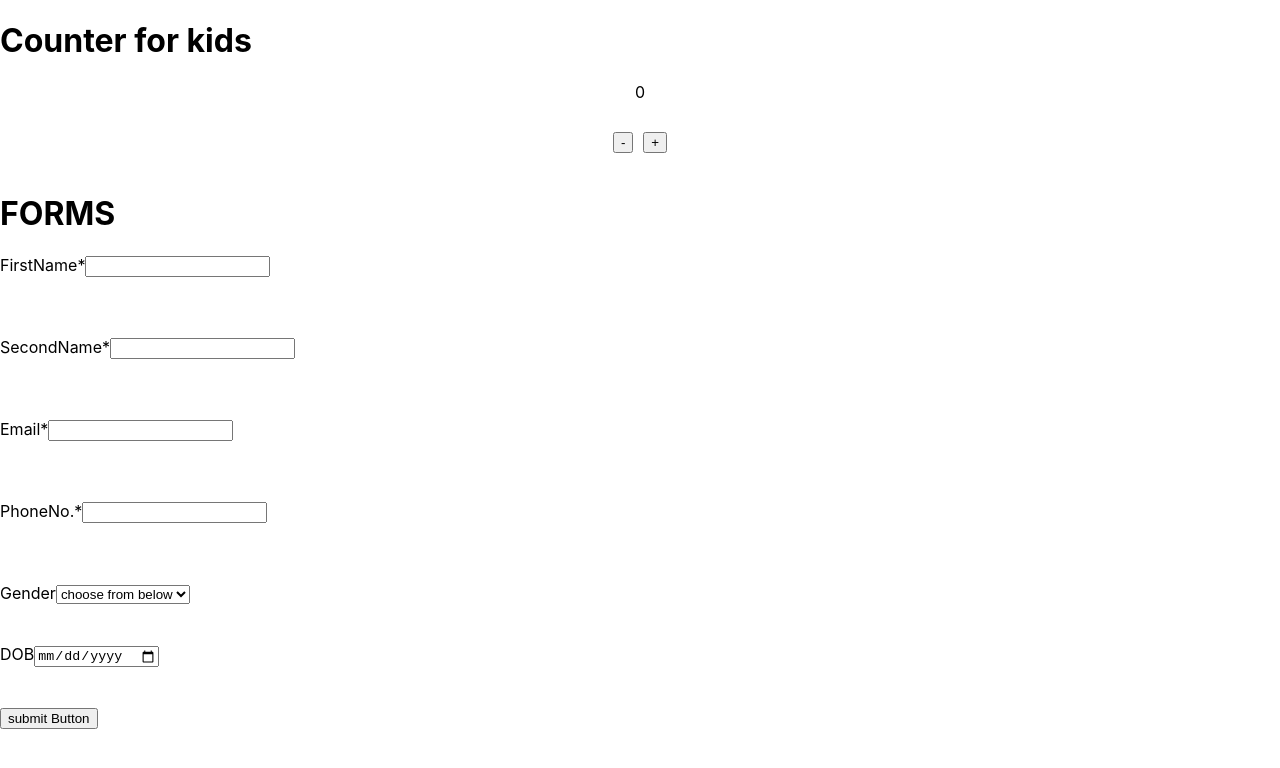
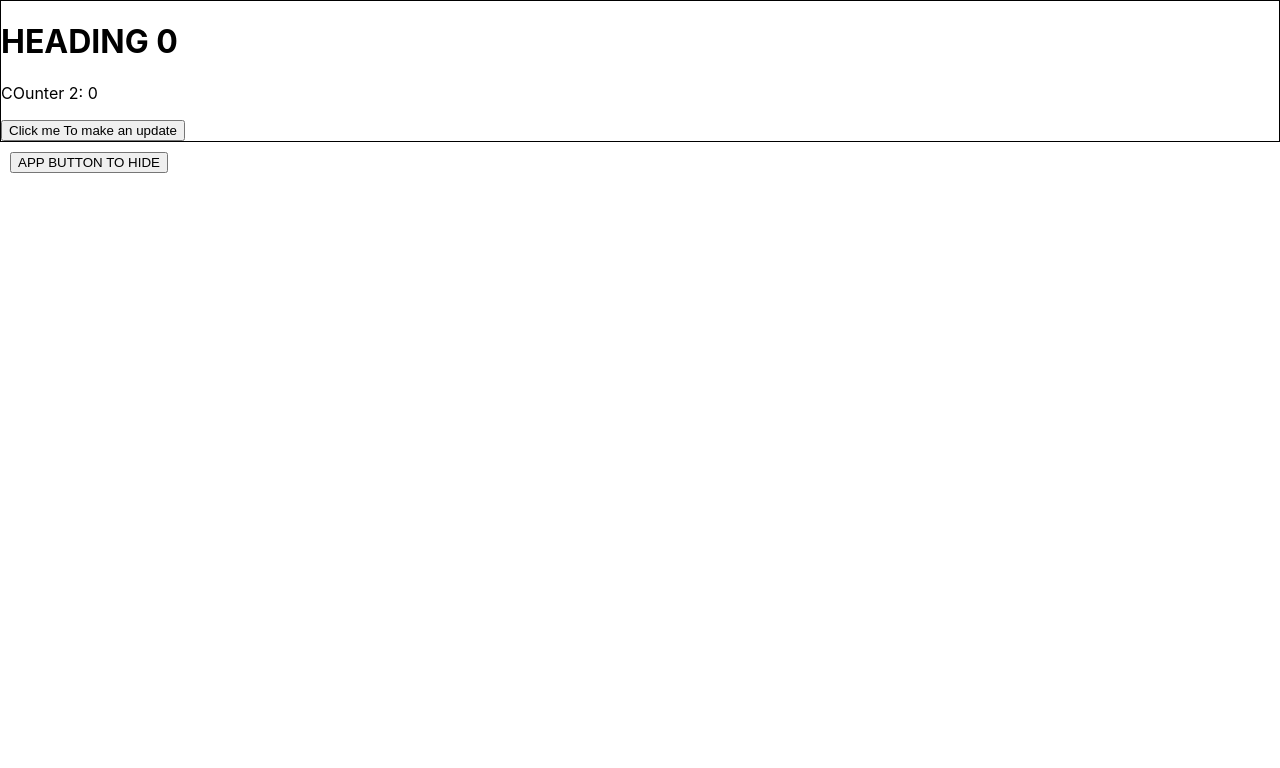
Before and after one commit to thakurutkarsh22/newton-react-fsd-july-2023, a React (Create React App) app: page / in a window 1280 px wide. Shown: the top 768 px of the page. Built offline with nearby package versions, Linux system fonts and the light colour scheme.

Commit message:
a[p lifeCycle and Intro to useEffect

```diff
--- /dev/null
+++ b/src/6.LifeCycleOfComponent/1.FunctionalComponent/LifeCycleOfFunctionalComponent.js
@@ -0,0 +1,69 @@
+import { useEffect, useState } from "react";
+
+function LifeCycleOfFunctionalComponent() {
+  const [greeting, setGreeting] = useState("Hello world");
+  const [phase, setPhase] = useState("MOUNTING");
+
+  console.log("RENDER !! || " + phase);
+
+  //   --------***** BAD API CALL ****-------
+
+  // One thing we have Established is tha this API call should happen after the UI is SHOWN.
+  //   FOR THAT WE CANT PUT THE API CALL after the Return keyword.
+
+  //   function apiCall() {
+  //     //    --- REAL API CALL  -----
+  //     // fetch("ggole") // 5sec 100ms
+  //     console.log("API CALLE IS WORKING ");
+
+  //     // ----  MOCKING THE API
+  //     for (let i = 0; i < 3000000000; i++) {}
+  //     console.log("API CALLE IS FINSISHED ");
+  //   }
+
+  //   apiCall();
+
+  //   -------- **** **** ------------
+
+  //   *********n --------- HERS THE SOLUTION TO ABOVE PROBLEM *********** ---------
+
+  //   useEffect is the GURANTEE that ir will work After the UI is shown (return has worked)
+
+  useEffect(() => {
+    function apiCall() {
+      console.log("USE EFFECT:: API CALLE IS WORKING ");
+      for (let i = 0; i < 6000000000; i++) {}
+      console.log("USE EFFECT:: API CALLE IS FINSISHED ");
+    }
+    apiCall();
+  });
+
+  console.log("UI IS ABOUT TO BE SHOWN");
+
+  return (
+    <div style={{ border: "1px solid black" }}>
+      <h1>{greeting}</h1>
+
+      <button
+        onClick={() => {
+          console.log("button clicked");
+          setGreeting((old) => (old === "Hello world" ? "Bye" : "Hello world"));
+          setPhase("UPDATE PHASE asdasdasd");
+        }}
+      >
+        click
+      </button>
+
+      {/* pokemon */}
+
+      {/* waiting for the reply from the server */}
+    </div>
+  );
+}
+
+export default LifeCycleOfFunctionalComponent;
+
+// OBJECTIVE FOR THIS FILE:
+
+// 1. learn about mounting, update and unmounting phase.
+// 2. to know where to do API CALL, or how to run something after the RETURN keyword (UI).
--- /dev/null
+++ b/src/7.Hook: useEffect/HookUseEffect.js
@@ -0,0 +1,76 @@
+import { useEffect, useState } from "react";
+
+function HookUseEffect() {
+  const [counter, setCounter] = useState(0);
+  const [counter2, setCounter2] = useState(0);
+  const [phase, setPhase] = useState("MOUNTING PHASE");
+
+  console.log("STAGE OF COMPONENT ::: ", phase);
+
+  //   --------- ********* FLAVOURS OF USE EFFECT ******** ----------
+
+  //   --- FLAVOUR 1 : useEffect with NO DEPENDENCY (MOUNTING, UPDATE, Unmouting) ALL the phases.
+
+  /*
+  //  ****  WE RARELY USE FLAVOUR 1 in real LIFE
+
+  useEffect(() => {
+    console.log("inside the use Effect");
+
+    // ALWAYS WORKS IN UNMOUTING PHASE
+
+    return () => {
+      // in here we have to do cleanup
+    //   clearingSetTimeout, clearing Intervals , removeEventListners
+      // we can make somethings null. so that it is GC collected.
+      console.log("cleanup ::: UNMOUTING PHASE ");
+    };
+  });
+
+  */
+
+  //--- FLAVOUR 2 : useEffect with BLANK DEPENDENCY (MOUNTING, UNMOUTING).
+
+  /*
+  useEffect(() => {
+    console.log("inside the use Effect");
+
+    // Clenup -> Always work in UNMOUTING PHASE
+    return () => {
+      console.log("cleanup ::: UNMOUTING PHASE ");
+    };
+  }, []);
+
+  */
+
+  //   ------ FLAVOUR 3: useEffect with NON BLANK DEPENDENCY (MOUNTING, UNMOUTING, UPDATE(condition));
+  useEffect(() => {
+    console.log("inside the use Effect");
+
+    // Clenup -> Always work in UNMOUTING PHASE
+    return () => {
+      console.log("cleanup ::: UNMOUTING PHASE ");
+    };
+  }, [counter2]);
+
+  console.log("ABout to show the UI in 2 sec");
+
+  return (
+    <div style={{ border: "1px solid black" }}>
+      {console.log("REALLY SHOWING THE UI")}
+      <h1> HEADING {counter}</h1>
+      <p>COunter 2: {counter2}</p>
+
+      <button
+        onClick={() => {
+          setCounter((old) => old + 1);
+          setPhase("UPDATE PHASE");
+        }}
+      >
+        Click me To make an update
+      </button>
+    </div>
+  );
+}
+
+export default HookUseEffect;
--- a/src/App.js
+++ b/src/App.js
@@ -13,6 +13,9 @@ import KeysAndList from "./3.KeysAndList/1.NoKeyProblems/KeysAndListProblem";
 import KeysAndListSolution from "./3.KeysAndList/1.NoKeyProblems/KeysAndListSolution";
 import IndexAsAKey from "./3.KeysAndList/2.IndexAsKey/IndexAsAKey";
 import OwnForm from "./5.Forms/1.OwnForms/OwnForms";
+import LifeCycleOfFunctionalComponent from "./6.LifeCycleOfComponent/1.FunctionalComponent/LifeCycleOfFunctionalComponent";
+import HookUseEffect from "./7.Hook: useEffect/HookUseEffect";
+import { useState } from "react";
 // import Parent from "./2.Communication/2.ChildToParent/Parent";
 // import Parent from "./2.Communication/1.ParentToCHild/Parent";
 
@@ -20,6 +23,8 @@ import OwnForm from "./5.Forms/1.OwnForms/OwnForms";
 
 function App() {
   const a = 1 + 2;
+
+  const [flag, setFlag] = useState(true);
 
   const listStudent = [
     {
@@ -52,7 +57,7 @@ function App() {
       <HelloComponent /> */}
 
       {/* REACT IS CALLING THE COUNTER COMPONENT FUNCTION  */}
-      <CounterComponent heading={"Counter for kids"} />
+      {/* <CounterComponent heading={"Counter for kids"} /> */}
 
       {/* <ListComponent students={listStudent} /> */}
 
@@ -79,7 +84,17 @@ function App() {
 
       {/* <IndexAsAKey /> */}
 
-      <OwnForm />
+      {/* <OwnForm /> */}
+
+      {/* <LifeCycleOfFunctionalComponent /> */}
+      {flag && <HookUseEffect />}
+
+      <button
+        style={{ margin: "10px" }}
+        onClick={() => setFlag((oldVal) => !oldVal)}
+      >
+        APP BUTTON TO HIDE
+      </button>
     </>
   );
 }
```
Also changed, not shown: src/6.LifeCycleOfComponent/LifeCycleOfComponent.js (added, +16 -0 lines).
